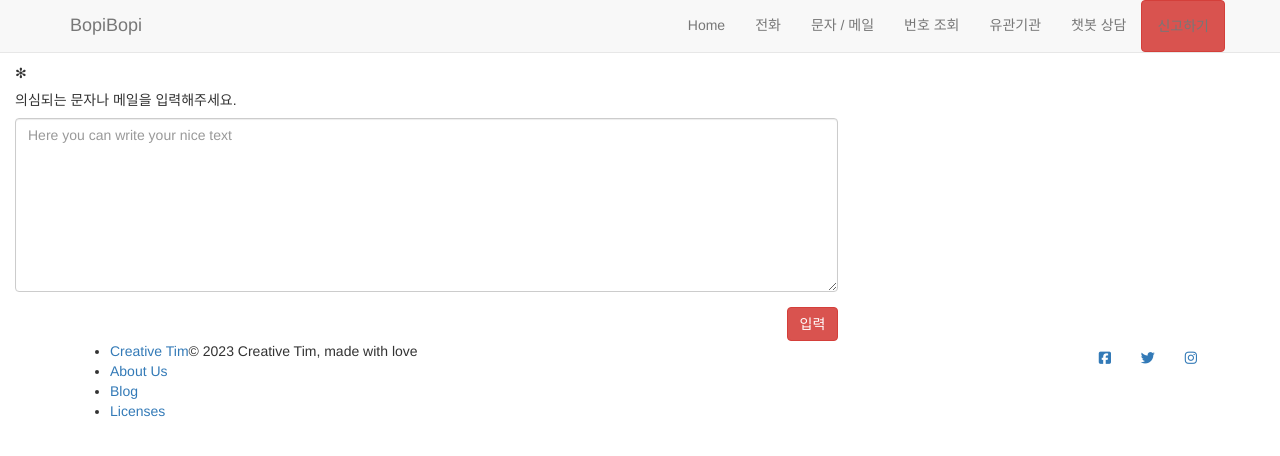
After one commit to hyeokmin00/SKKU_KKKC, a Django app: page /text/ in a window 1280 px wide. The commit adds this page. Shown: the top 456 px of the page. Run offline with Django 4.2, Linux system fonts and the light colour scheme; some libraries are stand-ins or nearby versions; some web fonts are replaced.

Commit message:
detail page update

```diff
--- a/phishing/templates/partials/header.html
+++ b/phishing/templates/partials/header.html
@@ -23,7 +23,7 @@
                     <a href="">전화</a>
                 </li>
                 <li>
-                    <a href="">문자 / 메일</a>
+                    <a href="/text/">문자 / 메일</a>
                 </li>
                 <li>
                     <a href="/number_search/">번호 조회</a>
--- /dev/null
+++ b/phishing/templates/text.html
@@ -0,0 +1,28 @@
+{% extends "./base.html" %}
+{% block main %}
+<div class="section section-contact">
+    <div class="container-fluid">
+        <div class="text-area">
+            <div class="title">
+                <h2>의심 문자 / 메일 조회</h2>
+                <div class="separator separator-danger">✻</div>
+                <h5 class="text-gray">의심되는 문자나 메일을 입력해주세요.</h5>
+            </div>
+
+        <div class="contact-form">
+            <form action="" method="post">
+                <div class="row">
+                    <div class="col-md-8">
+                        <div class="form-group">
+                            <textarea name="content" class="form-control" placeholder="Here you can write your nice text" rows="8"></textarea>
+                        </div>
+                        <button type="button" class="btn btn-danger btn-fill pull-right">입력</button>
+                    </div>
+                </div>
+            </form>
+        </div>
+    </div>
+    </div>
+</div>
+
+{% endblock %}
--- a/phishing/urls.py
+++ b/phishing/urls.py
@@ -6,5 +6,6 @@
 urlpatterns = [
     path('', views.home, name='home'),
     # path('')
-    path('number_search/', views.number_search, name='nuber_search')
+    path('number_search/', views.number_search, name='nuber_search'),
+    path('text/', views.text, name='text')
 ]
--- a/phishing/views.py
+++ b/phishing/views.py
@@ -5,8 +5,11 @@
 def home(request):
     return render(request, 'home.html')
 
-def test(request):
-    return render(request, 'index.html')
+# def test(request):
+#     return render(request, 'index.html')
 
 def number_search(request):
     return render(request, 'number_search.html')
+
+def text(request):
+    return render(request, 'text.html')
```
Also changed, not shown: phishing/templates/home.html (+10 -8 lines).
